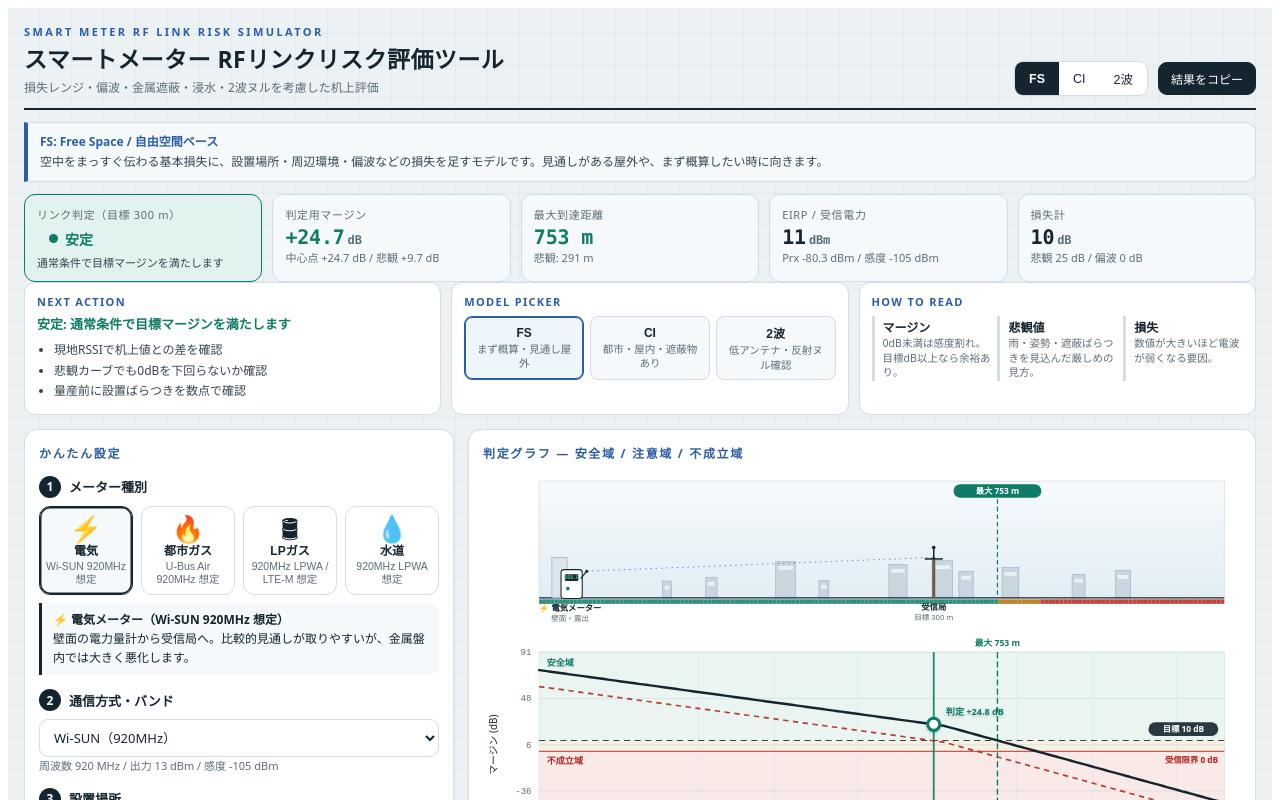
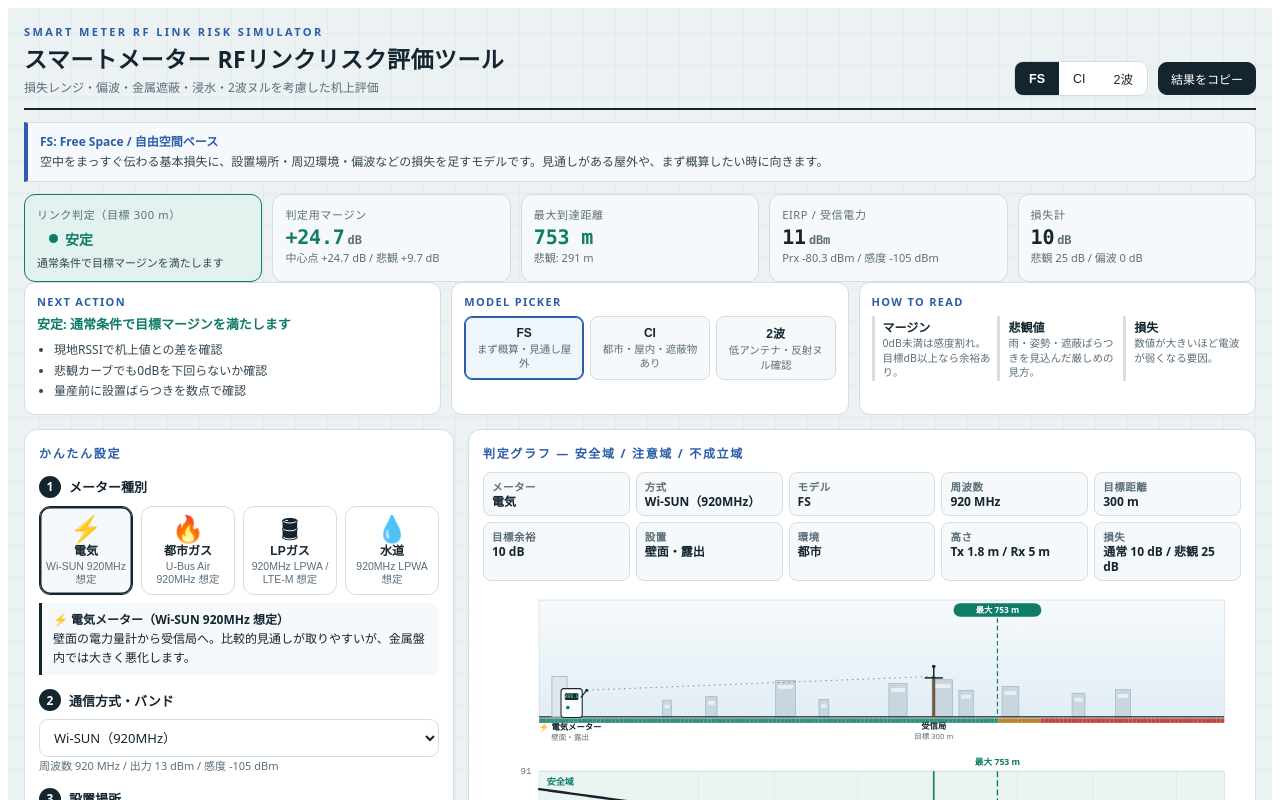
Before and after one commit to ohno-creator/smart-meter-rf-simulator, a React (Vite) app: page / in a window 1280 px wide. Shown: the top 800 px of the page. Built offline with nearby package versions, Linux system fonts and the light colour scheme.

Commit message:
Show graph parameters

```diff
--- a/src/App.jsx
+++ b/src/App.jsx
@@ -757,6 +757,18 @@ export default function App() {
   const bMeta = BANDS.find((b) => b.key === bandKey);
   const modelNote = MODEL_NOTES[model] || MODEL_NOTES.FS;
   const actionItems = JUDGE_ACTIONS[judge.level] || JUDGE_ACTIONS.warn;
+  const graphParams = [
+    ["メーター", `${uMeta.label}`],
+    ["方式", bMeta?.label ?? "カスタム"],
+    ["モデル", model === "TWO" ? "2波" : model],
+    ["周波数", `${fmt(freq.v, 0)} MHz`],
+    ["目標距離", fmtDistance(dTest.v)],
+    ["目標余裕", `${fmt(targetMargin.v, 0)} dB`],
+    ["設置", `${place.label}${floodOn ? " / 浸水あり" : ""}`],
+    ["環境", env.label],
+    ["高さ", `Tx ${fmt(ht.v, 1)} m / Rx ${fmt(hr.v, 1)} m`],
+    ["損失", `通常 ${fmt(envLossNominal, 0)} dB / 悲観 ${fmt(envLossWorst, 0)} dB`],
+  ];
 
   const updateRow = (idx, key, val) => setRows((rs) => rs.map((r, i) => (i === idx ? { ...r, [key]: val } : r)));
   const updateRssi = (idx, j, val) => setRows((rs) => rs.map((r, i) => (i === idx ? { ...r, rssi: r.rssi.map((v, k) => (k === j ? val : v)) } : r)));
@@ -828,6 +840,14 @@ export default function App() {
   const viewCard = (
     <div className="card">
       <div className="ct">判定グラフ — 安全域 / 注意域 / 不成立域</div>
+      <div style={{ display: "grid", gridTemplateColumns: "repeat(auto-fit, minmax(132px, 1fr))", gap: 6, marginBottom: 10 }}>
+        {graphParams.map(([k, v]) => (
+          <div key={k} style={{ border: `1px solid ${C.line}`, borderRadius: 8, background: "#F6F9FB", padding: "6px 8px", minWidth: 0 }}>
+            <div style={{ fontSize: 10.5, color: C.sub, letterSpacing: ".05em", fontWeight: 700 }}>{k}</div>
+            <div style={{ fontSize: 12, color: C.ink, fontWeight: 800, lineHeight: 1.25, overflowWrap: "anywhere" }}>{v}</div>
+          </div>
+        ))}
+      </div>
       <PropagationScene maxX={graphMaxX} envKey={envKey} placeKey={placeKey} utility={utility} floodOn={floodOn} ht={ht.v} hr={hr.v} dTest={dTest.v} maxD={maxDistanceMain} line={line} target={targetMargin.v} reduced={reduced} />
       <MarginChart line={line} worstLine={worstLine} pts={pts} maxX={graphMaxX} target={targetMargin.v} maxMarker={maxDistanceMain} sens={sens.v} dTest={dTest.v} />
       <div className="legend"><span><span className="sw" style={{ background: C.ink, height: 4 }} />通常予測</span><span><span className="sw" style={{ background: C.ng, height: 3 }} />悲観予測</span><span><span className="sw" style={{ background: marginColor(mJudge, targetMargin.v), height: 4 }} />目標距離</span><span><span className="swd" />実測点</span><span><button className="btn" onMouseEnter={() => setHelpKey("dB")} onClick={syncGraphRange}>表示距離を自動合わせ</button></span></div>
```
